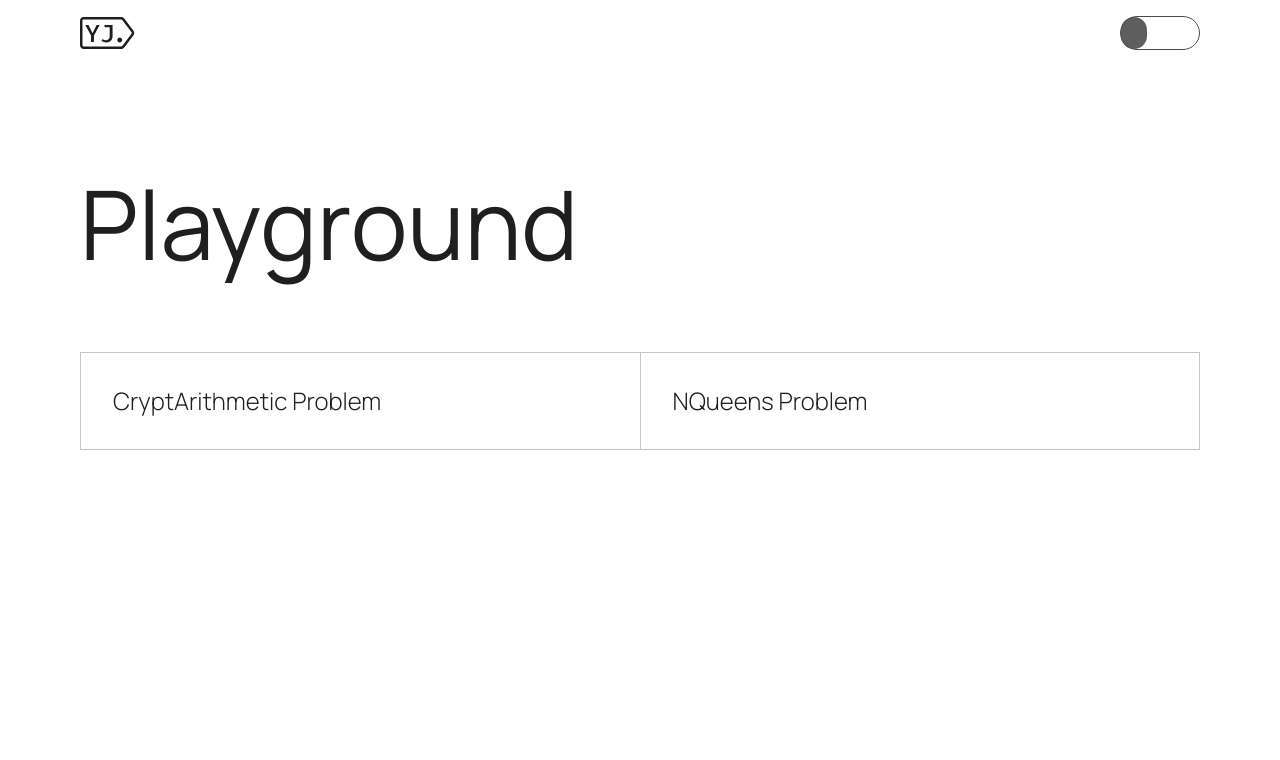
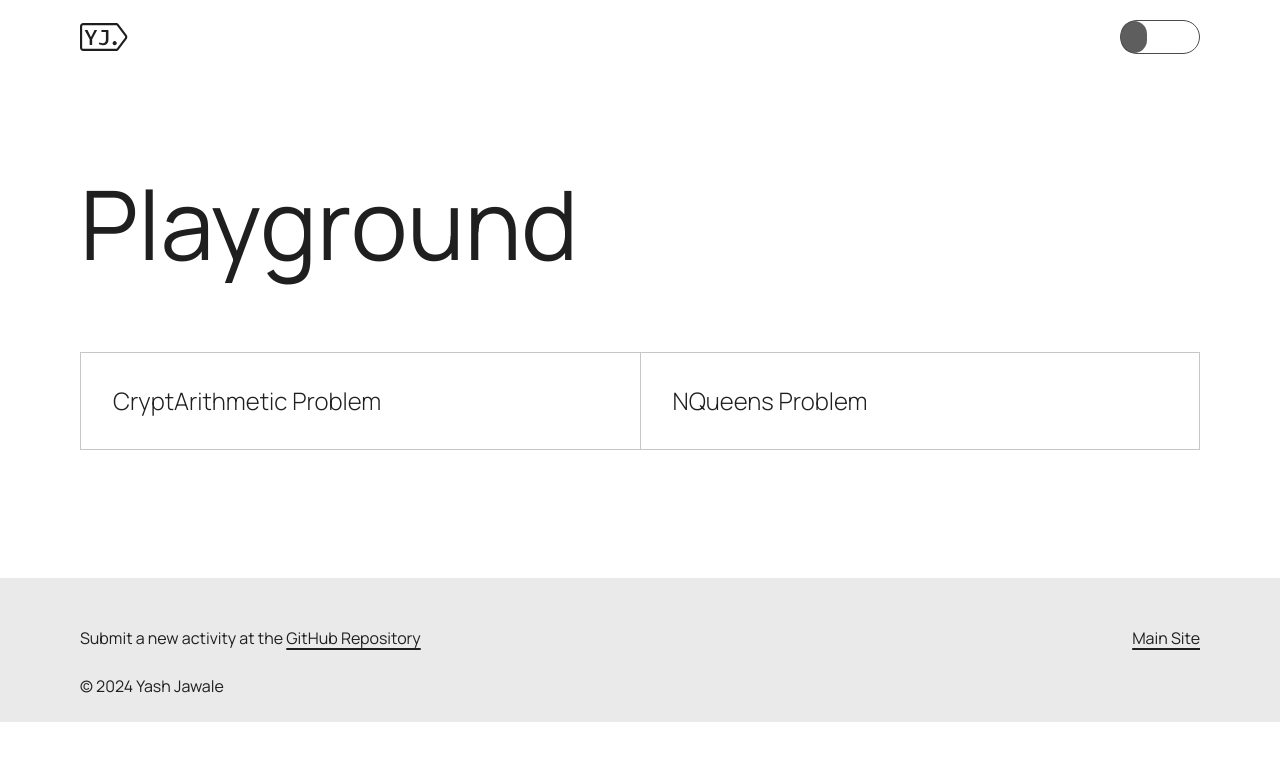
Before and after one commit to yashjawale/playground, an Astro site: page / in a window 1280 px wide. Built offline with nearby package versions, Linux system fonts and the light colour scheme; Astro itself is replaced by a stand-in of ours; some icons are missing.

Commit message:
Add footer

```diff
--- /dev/null
+++ b/src/components/Footer.astro
@@ -0,0 +1,19 @@
+---
+const today = new Date()
+---
+
+<footer class="bg-[#eaeaea] dark:bg-[#1a1a1a]">
+  <div class="app-container pt-12 pb-6 flex flex-col md:flex-row gap-8 md:justify-between">
+    <p>
+      Submit a new activity at the <a href="https://github.com/yashjawale/playground/" class="underline underline-offset-4 decoration-2">GitHub Repository</a>
+    </p>
+    <a target="_blank" href="https://yashjawale.github.io/" class="underline underline-offset-4 decoration-2">Main Site</a>
+  </div>
+  <div
+    class="app-container pb-6 text-center"
+  >
+    <p class="text-center md:text-left w-full">
+      &copy; {today.getFullYear()} Yash Jawale
+    </p>
+  </div>
+</footer>
--- a/src/components/Navbar.astro
+++ b/src/components/Navbar.astro
@@ -6,11 +6,11 @@ import ThemeSelector from "./ThemeSelector.astro";
 <header class="fixed top-0 w-full z-40 bg-background">
   <nav class="transition-colors duration-300">
     <div
-      class="app-container flex justify-between items-center py-4"
+      class="app-container flex justify-between items-center py-5"
     >
       <a href="/playground/" class="text-foreground"
       >
-        <img src="/playground/logo.svg" alt="logo" class="dark:invert"/>
+        <img src="/playground/logo.svg" alt="logo" class="dark:brightness-0 dark:invert h-7" />
       </a>
       <ThemeSelector/>
     </div>
--- a/src/layouts/Layout.astro
+++ b/src/layouts/Layout.astro
@@ -1,4 +1,5 @@
 ---
+import Footer from "../components/Footer.astro";
 interface Props {
   title: string
   description?: string
@@ -28,6 +29,6 @@ import '@fontsource-variable/manrope'
 <body class="text-foreground bg-background">
 <Navbar/>
 <slot/>
-<!--  TODO: Add footer with link to parent site -->
+<Footer/>
 </body>
 </html>
--- a/src/pages/index.astro
+++ b/src/pages/index.astro
@@ -14,7 +14,7 @@ import {SITE_TITLE, SITE_DESCRIPTION} from '../consts'
     </h1>
   </main>
 
-  <section class="app-container">
+  <section class="app-container pb-32">
     <div class="grid border-t border-l border-foreground border-opacity-25 md:grid-cols-2">
       <Card title="CryptArithmetic Problem" route="cryptarithmetic"/>
       <Card title="NQueens Problem" route="nqueens"/>
```
